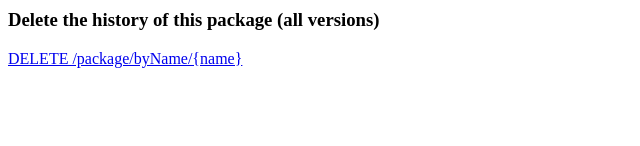
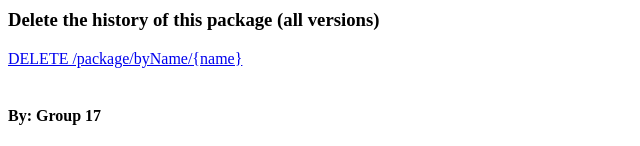
Before and after one commit to paingp/ece461-module-registry, a Python web app: template template/index.html in a window 1280 px wide. Shown: the part 961-1107 px from the top of the page, without its empty margins (0-640 px from the left). Before the commit the page ends 1029 px from the top, so only its background shows below. Run offline with Jinja, Linux system fonts and the light colour scheme; the template is opened without the code that fills it, so the values that code supplies are empty.

Commit message:
added h4

```diff
--- a/template/index.html
+++ b/template/index.html
@@ -43,6 +43,9 @@
         <h3>Delete the history of this package (all versions)</h3>
         <a href="UI/Deletehistory">DELETE /package/byName/{name}</a>
 
+        <br><br>
+        <h4>By: Group 17</h4>
+
     </body>
 
     </html>
```
